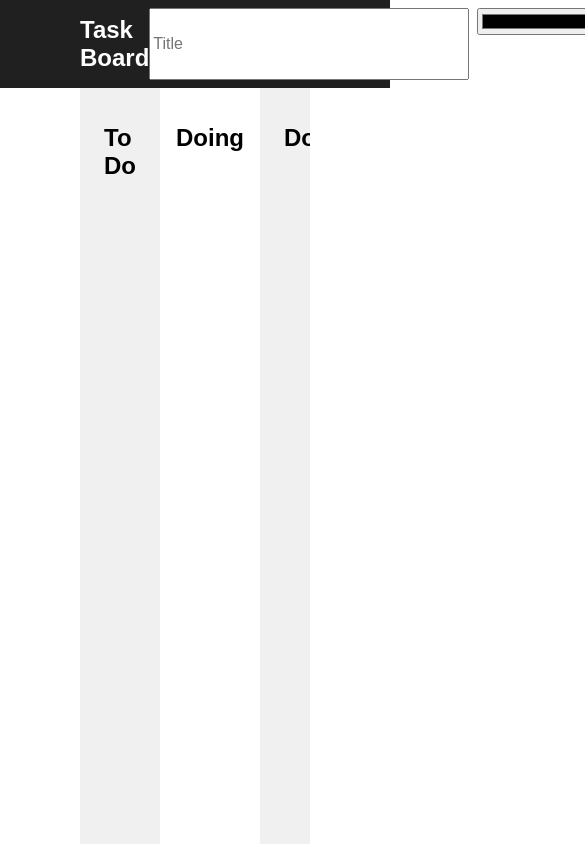
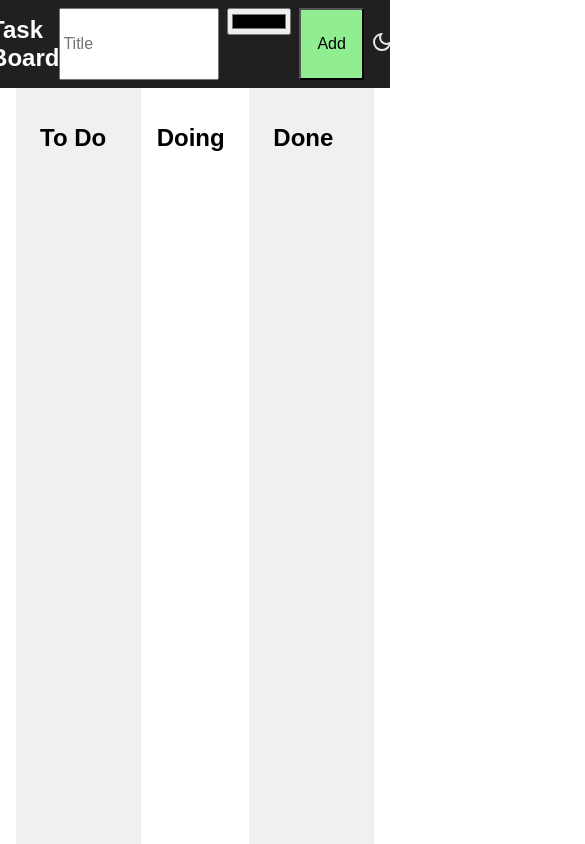
Before and after one commit to umershafi/TaskApp, a website with bundled scripts: page public/index.html in a window 390 px wide. Shown: the top 844 px of the page, 585 px wide, since content can reach past the window. Built offline with nearby package versions, Linux system fonts and the light colour scheme.

Commit message:
added media queries for smartphone use

```diff
--- a/eslint.config.js
+++ b/eslint.config.js
@@ -3,6 +3,6 @@ import pluginJs from "@eslint/js";
 
 
 export default [
-  {languageOptions: { globals: globals.browser }},
+  {languageOptions: { globals: {...globals.browser, ...globals.node} }},
   pluginJs.configs.recommended,
 ];
--- a/package.json
+++ b/package.json
@@ -13,11 +13,11 @@
     "socket.io": "^4.6.1"
   },
   "devDependencies": {
-    "@eslint/js": "^9.2.0",
-    "eslint": "^8.57.0",
+    "@eslint/js": "^9.3.0",
+    "eslint": "^9.3.0",
     "eslint-config-google": "^0.14.0",
     "eslint-plugin-prefer-arrow": "^1.2.3",
-    "globals": "^15.2.0"
+    "globals": "^15.3.0"
   },
   "scripts": {
     "lint": "eslint .",
--- a/public/app.js
+++ b/public/app.js
@@ -14,10 +14,7 @@ export default class App {
     const form = document.getElementById('addCard');
     form.addEventListener('submit', this.handleAddCard.bind(this));
 
-    //this.mode = document.querySelector('#mode');
     this.mode.addEventListener('click', this.handleMode.bind(this));
-
-
   }
 
   initializeMode() {
--- a/public/styles2.css
+++ b/public/styles2.css
@@ -106,7 +106,6 @@ header {
     right:0.5rem;
 }
 
-
 .card.dark {
     color: white;
 }
@@ -114,7 +113,6 @@ header {
 .card.light {
     color: black;
 }
-
 
 #mode {
   background-color: inherit;
@@ -134,3 +132,27 @@ header {
 .dark-mode #done {
     background-color: #515151;
 }
+
+@media screen and (max-width: 800px) {
+
+    header {
+        padding-left: 1rem;
+        padding-right: 1rem;
+        justify-content: center;
+
+    }
+
+    #board {
+        margin-left: 1rem;
+        margin-right: 1rem;
+    }
+
+    #cardTitle {
+        width: 10em;
+    }
+
+    #cardColor {
+        width: 4em;
+    }
+
+}
```
Also changed, not shown: 1 other file.
